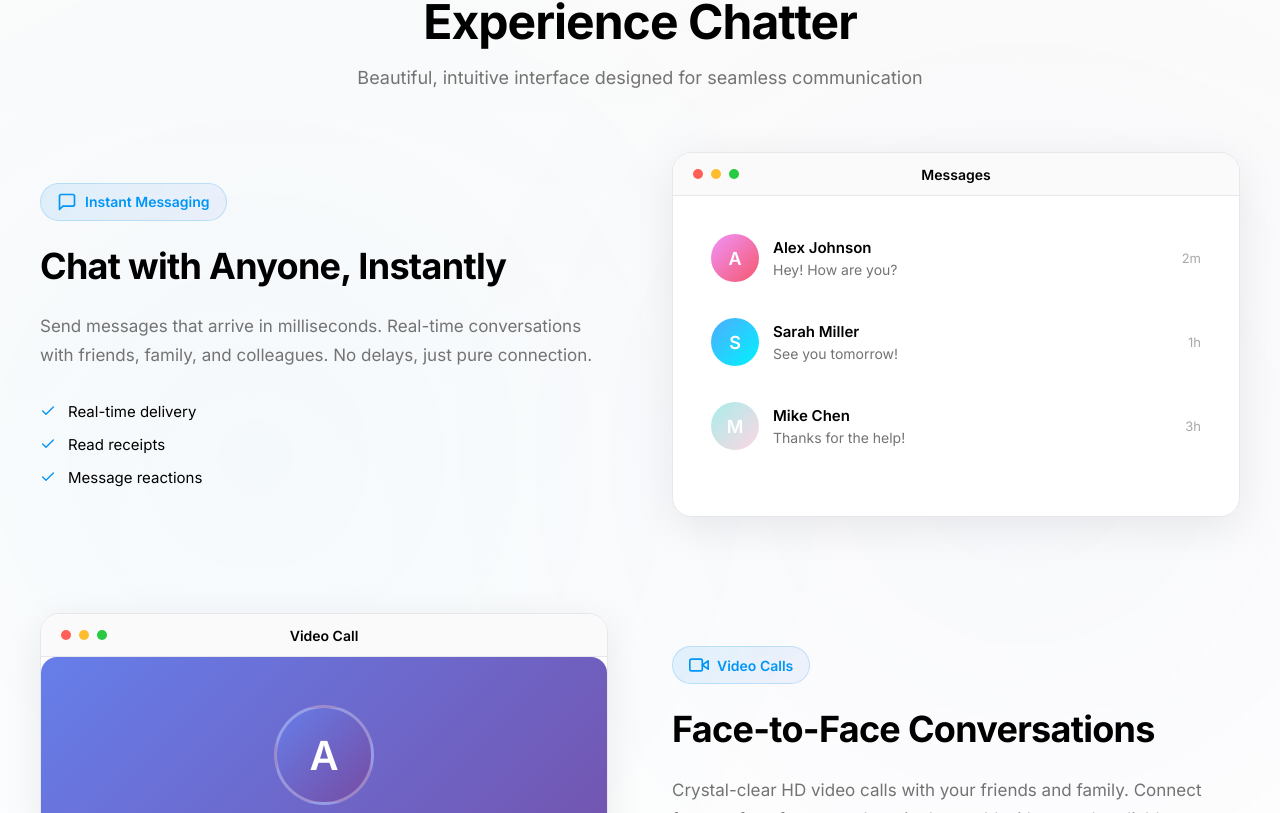
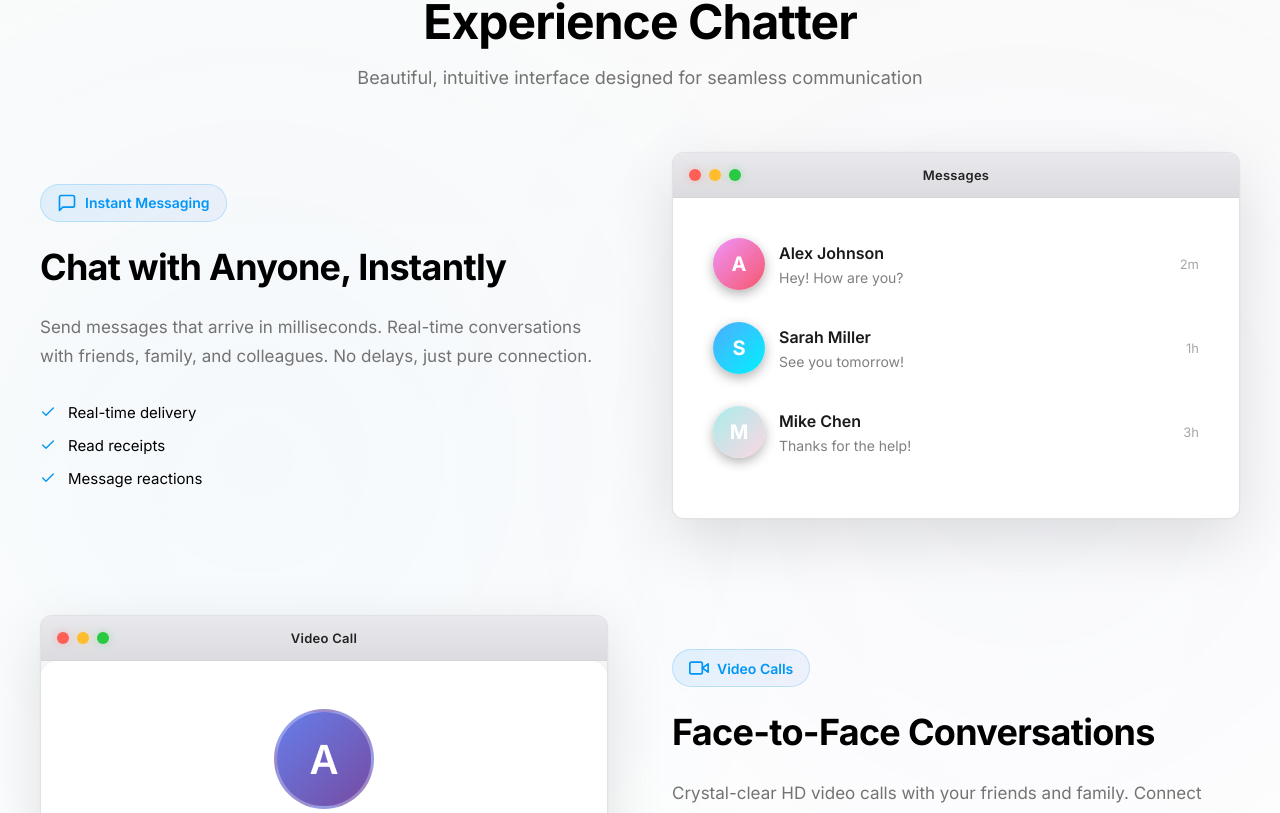
Before and after one commit to sakshampokharel01-beep/Chatter, a React (Vite) app: page / in a window 1280 px wide. Shown: the part 1127-1940 px from the top of the page. Built offline with nearby package versions, Linux system fonts and the light colour scheme; no server answers; a web font is replaced by a local one.

Commit message:
Add macOS-style window design to preview cards with traffic light buttons

```diff
--- a/src/styles/LandingPage.css
+++ b/src/styles/LandingPage.css
@@ -645,64 +645,91 @@
 }
 
 .visual-card {
-  background: white;
-  border: 1.5px solid var(--border-light);
-  border-radius: 20px;
+  background: #1e1e1e;
+  border: 1px solid rgba(255, 255, 255, 0.1);
+  border-radius: 12px;
   overflow: hidden;
-  box-shadow: 0 10px 40px rgba(0, 0, 0, 0.08);
+  box-shadow: 0 20px 60px rgba(0, 0, 0, 0.3),
+              0 0 0 0.5px rgba(255, 255, 255, 0.05);
   transition: all 0.4s cubic-bezier(0.4, 0, 0.2, 1);
 }
 
 .visual-card:hover {
-  box-shadow: 0 16px 56px rgba(0, 0, 0, 0.12);
-  transform: translateY(-4px);
+  box-shadow: 0 30px 80px rgba(0, 0, 0, 0.4),
+              0 0 0 0.5px rgba(255, 255, 255, 0.1);
+  transform: translateY(-8px) scale(1.02);
 }
 
 .visual-header {
   display: flex;
   align-items: center;
-  justify-content: space-between;
-  padding: 1rem 1.25rem;
-  border-bottom: 1.5px solid var(--border-light);
-  background: var(--bg-secondary);
+  justify-content: center;
+  padding: 0.875rem 1.25rem;
+  background: linear-gradient(180deg, #2d2d2d 0%, #252525 100%);
+  border-bottom: 1px solid rgba(255, 255, 255, 0.05);
+  position: relative;
 }
 
 .visual-dots {
   display: flex;
   gap: 0.5rem;
+  position: absolute;
+  left: 1rem;
 }
 
 .visual-dots span {
-  width: 10px;
-  height: 10px;
+  width: 12px;
+  height: 12px;
   border-radius: 50%;
-  background: var(--border-default);
+  background: #4d4d4d;
+  transition: all 0.2s ease;
+  cursor: pointer;
+}
+
+.visual-card:hover .visual-dots span {
+  filter: brightness(1.2);
 }
 
 .visual-dots span:nth-child(1) {
   background: #ff5f57;
+  box-shadow: 0 0 8px rgba(255, 95, 87, 0.4);
+}
+
+.visual-dots span:nth-child(1):hover {
+  background: #ff6b63;
+  box-shadow: 0 0 12px rgba(255, 95, 87, 0.6);
 }
 
 .visual-dots span:nth-child(2) {
   background: #ffbd2e;
+  box-shadow: 0 0 8px rgba(255, 189, 46, 0.4);
+}
+
+.visual-dots span:nth-child(2):hover {
+  background: #ffc943;
+  box-shadow: 0 0 12px rgba(255, 189, 46, 0.6);
 }
 
 .visual-dots span:nth-child(3) {
   background: #28ca42;
+  box-shadow: 0 0 8px rgba(40, 202, 66, 0.4);
+}
+
+.visual-dots span:nth-child(3):hover {
+  background: #30d94d;
+  box-shadow: 0 0 12px rgba(40, 202, 66, 0.6);
 }
 
 .visual-title {
-  font-size: 0.875rem;
+  font-size: 0.8125rem;
   font-weight: 600;
-  color: var(--text-primary);
-  position: absolute;
-  left: 50%;
-  transform: translateX(-50%);
+  color: rgba(255, 255, 255, 0.9);
+  letter-spacing: 0.02em;
 }
 
 .visual-content {
-  padding: 1.5rem;
-  background: white;
+  padding: 0;
+  background: #1a1a1a;
   min-height: 320px;
 }
 
@@ -710,34 +737,37 @@
 .mock-chat-list {
   display: flex;
   flex-direction: column;
-  gap: 0.5rem;
+  gap: 0;
+  padding: 1.5rem;
 }
 
 .mock-chat-item {
   display: flex;
   align-items: center;
   gap: 0.875rem;
-  padding: 0.875rem;
-  border-radius: 12px;
-  transition: background 0.2s ease;
+  padding: 1rem;
+  border-radius: 8px;
+  transition: all 0.2s ease;
   cursor: pointer;
+  background: transparent;
 }
 
 .mock-chat-item:hover {
-  background: var(--bg-secondary);
+  background: rgba(255, 255, 255, 0.05);
 }
 
 .mock-avatar {
-  width: 48px;
-  height: 48px;
+  width: 52px;
+  height: 52px;
   border-radius: 50%;
   display: flex;
   align-items: center;
   justify-content: center;
   color: white;
-  font-weight: 600;
-  font-size: 1.125rem;
+  font-weight: 700;
+  font-size: 1.25rem;
   flex-shrink: 0;
+  box-shadow: 0 4px 12px rgba(0, 0, 0, 0.3);
 }
 
 .mock-chat-info {
@@ -746,15 +776,15 @@
 }
 
 .mock-name {
-  font-size: 0.9375rem;
+  font-size: 1rem;
   font-weight: 600;
-  color: var(--text-primary);
-  margin-bottom: 0.25rem;
+  color: rgba(255, 255, 255, 0.95);
+  margin-bottom: 0.375rem;
 }
 
 .mock-message {
   font-size: 0.875rem;
-  color: var(--text-secondary);
+  color: rgba(255, 255, 255, 0.5);
   white-space: nowrap;
   overflow: hidden;
   text-overflow: ellipsis;
@@ -762,7 +792,7 @@
 
 .mock-time {
   font-size: 0.8125rem;
-  color: var(--text-tertiary);
+  color: rgba(255, 255, 255, 0.35);
   flex-shrink: 0;
 }
 
@@ -2082,18 +2112,24 @@
 }
 
 [data-theme="dark"] .visual-card {
-  background: var(--bg-elevated);
-  border: 1.5px solid var(--border-light);
-  box-shadow: 0 10px 40px rgba(0, 0, 0, 0.5);
+  background: #1e1e1e;
+  border: 1px solid rgba(255, 255, 255, 0.1);
+  box-shadow: 0 20px 60px rgba(0, 0, 0, 0.5),
+              0 0 0 0.5px rgba(255, 255, 255, 0.05);
+}
+
+[data-theme="dark"] .visual-card:hover {
+  box-shadow: 0 30px 80px rgba(0, 0, 0, 0.6),
+              0 0 0 0.5px rgba(255, 255, 255, 0.1);
 }
 
 [data-theme="dark"] .visual-header {
-  background: var(--bg-secondary);
-  border-bottom: 1.5px solid var(--border-light);
+  background: linear-gradient(180deg, #2d2d2d 0%, #252525 100%);
+  border-bottom: 1px solid rgba(255, 255, 255, 0.05);
 }
 
 [data-theme="dark"] .visual-content {
-  background: var(--bg-elevated);
+  background: #1a1a1a;
 }
 
 [data-theme="dark"] .mock-chat-item {
@@ -2101,7 +2137,7 @@
 }
 
 [data-theme="dark"] .mock-chat-item:hover {
-  background: var(--bg-secondary);
+  background: rgba(255, 255, 255, 0.05);
 }
 
 [data-theme="dark"] .section-tag {
@@ -2231,3 +2267,64 @@
     margin: 1rem 0;
   }
 }
+
+/* Light theme overrides for visual cards */
+[data-theme="light"] .visual-card {
+  background: #f5f5f7;
+  border: 1px solid rgba(0, 0, 0, 0.08);
+  box-shadow: 0 20px 60px rgba(0, 0, 0, 0.12),
+              0 0 0 0.5px rgba(0, 0, 0, 0.03);
+}
+
+[data-theme="light"] .visual-card:hover {
+  box-shadow: 0 30px 80px rgba(0, 0, 0, 0.16),
+              0 0 0 0.5px rgba(0, 0, 0, 0.05);
+}
+
+[data-theme="light"] .visual-header {
+  background: linear-gradient(180deg, #e8e8ed 0%, #dcdce0 100%);
+  border-bottom: 1px solid rgba(0, 0, 0, 0.08);
+}
+
+[data-theme="light"] .visual-title {
+  color: rgba(0, 0, 0, 0.85);
+}
+
+[data-theme="light"] .visual-content {
+  background: #ffffff;
+}
+
+[data-theme="light"] .mock-chat-item:hover {
+  background: rgba(0, 0, 0, 0.03);
+}
+
+[data-theme="light"] .mock-name {
+  color: rgba(0, 0, 0, 0.9);
+}
+
+[data-theme="light"] .mock-message {
+  color: rgba(0, 0, 0, 0.5);
+}
+
+[data-theme="light"] .mock-time {
+  color: rgba(0, 0, 0, 0.35);
+}
+
+[data-theme="light"] .visual-dots span {
+  background: #c4c4c6;
+}
+
+[data-theme="light"] .visual-dots span:nth-child(1) {
+  background: #ff5f57;
+  box-shadow: 0 0 8px rgba(255, 95, 87, 0.3);
+}
+
+[data-theme="light"] .visual-dots span:nth-child(2) {
+  background: #ffbd2e;
+  box-shadow: 0 0 8px rgba(255, 189, 46, 0.3);
+}
+
+[data-theme="light"] .visual-dots span:nth-child(3) {
+  background: #28ca42;
+  box-shadow: 0 0 8px rgba(40, 202, 66, 0.3);
+}
```
